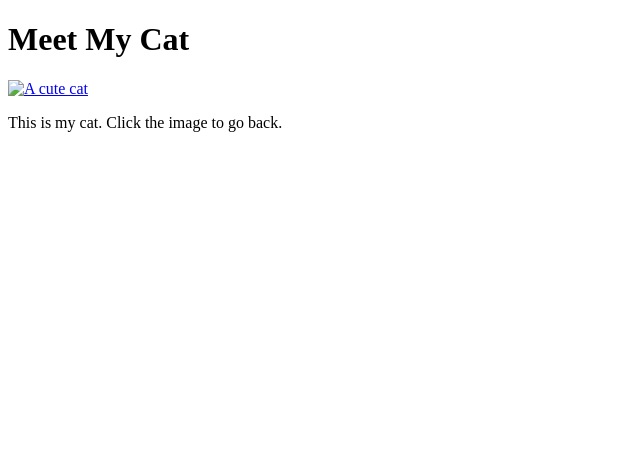
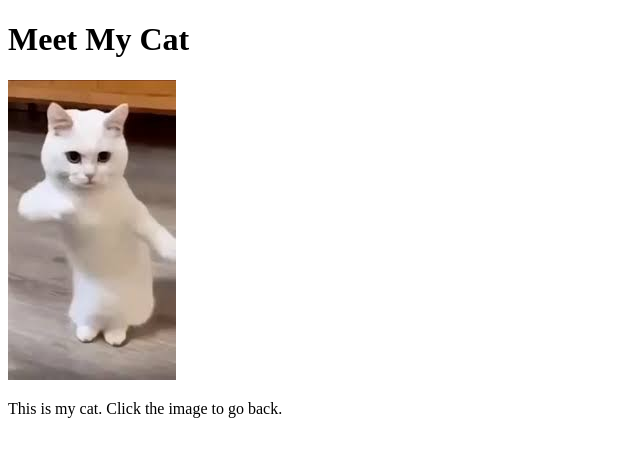
Before and after one commit to catssidy-lol/catssidy, a plain HTML site: page cat.html in a window 1280 px wide. Shown: the whole page, without its empty margins (0-640 px from the left). Drawn offline with Linux system fonts and the light colour scheme.

Commit message:
Update cat.html

```diff
--- a/cat.html
+++ b/cat.html
@@ -8,7 +8,7 @@
 <body>
 <h1>Meet My Cat</h1>
 <a href="index.html">
-<img src="cat.png" alt="A cute cat">
+<img src="cat.jpg" alt="A cute cat">
 </a>
 <p>This is my cat. Click the image to go back.</p>
 </body>
```
